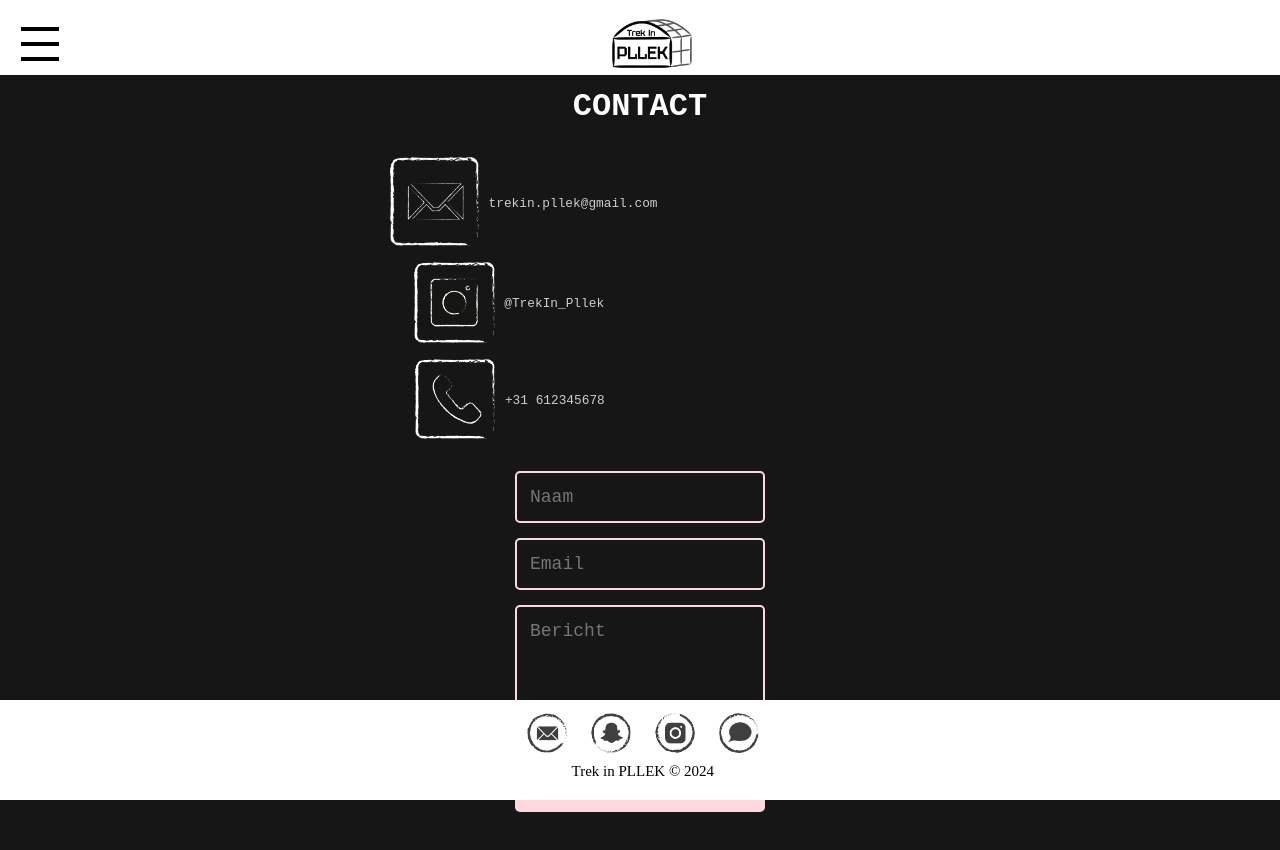
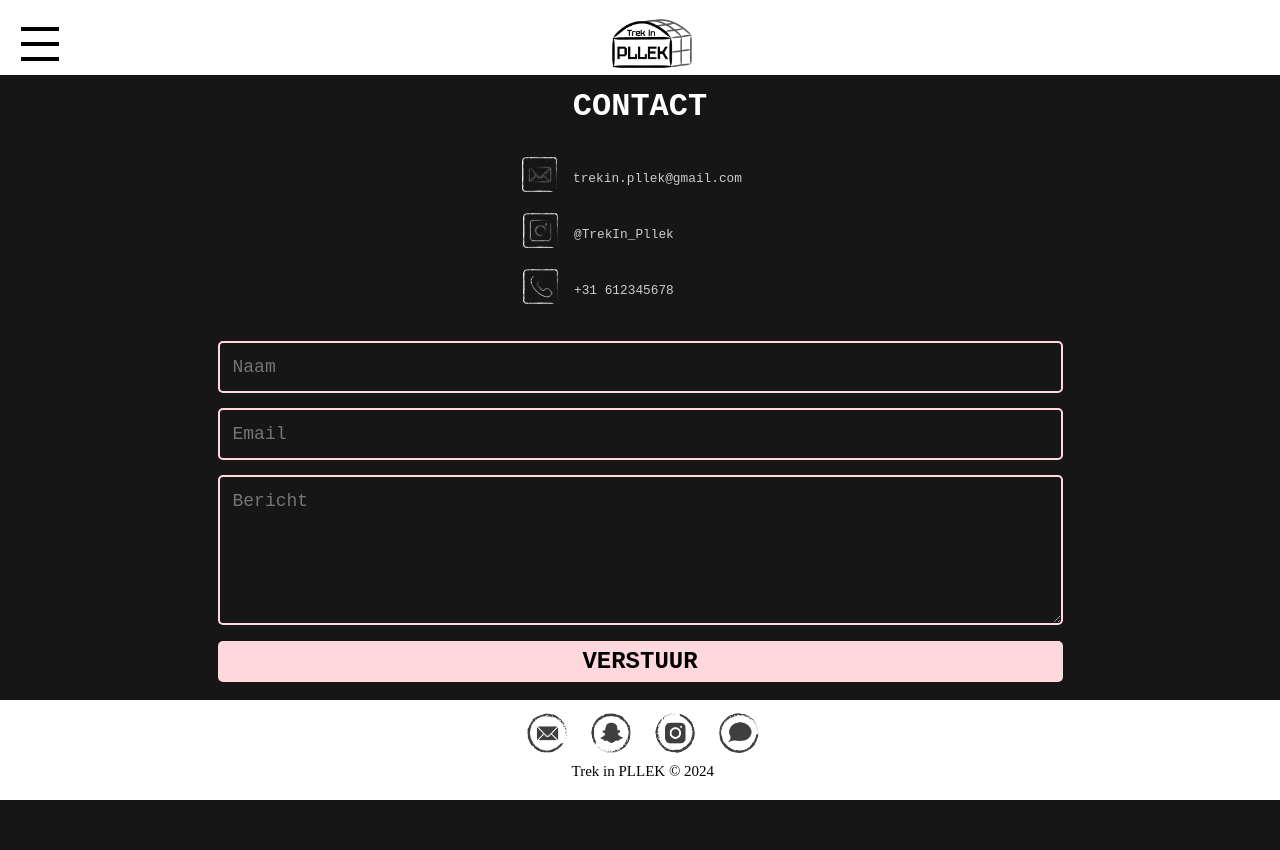
Before and after one commit to YulanStaal3/CMD-Mijn-lieve-groene-stad, a plain HTML site: page contact.html in a window 1280 px wide. After the commit the page ends 800 px from the top, so only its background shows below. Drawn offline with Linux system fonts and the light colour scheme.

Commit message:
form fixings

```diff
--- a/contact.html
+++ b/contact.html
@@ -41,26 +41,30 @@
 
 <div class="contact-icon">
   <div class="icon-item">
+    <a href="mailto:trekin.pllek@gmail.com">
     <img src="images/contact/contact_mail.png" alt="mail">
+  </a>
     <p>trekin.pllek@gmail.com</p>
   </div>
-  <div class="icon-item">
+  <div class="icon-item2">
+    <a href="https://www.instagram.com/TrekIn_Pllek">
     <img src="images/contact/contact_insta.png" alt="insta">
+  </a>
     <p>@TrekIn_Pllek</p>
   </div>
-  <div class="icon-item">
+  <div class="icon-item2">
+    <a href="tel:+31612345678">
     <img src="images/contact/contact_tel.png" alt="tel">
+  </a>
     <p>+31 612345678</p>
   </div>
 </div>
-
-
 
     <form>
       <input name="name" type="text" class="feedback-input" placeholder="Naam" />
       <input name="email" type="text" class="feedback-input" placeholder="Email" />
       <textarea name="text" class="feedback-input" placeholder="Bericht"></textarea>
-      <input type="submit" value="SUBMIT"/>
+      <input type="submit" value="VERSTUUR"/>
     </form>
 
 </main>
--- a/stylesheet.css
+++ b/stylesheet.css
@@ -535,7 +535,6 @@ h2 {
   margin-bottom: 1.3em;
 }
 
-
 .contact-icon {
   margin-top: 2em;
   margin-left: auto;
@@ -548,30 +547,50 @@ h2 {
   font-family: "Andale Mono", AndaleMono, monospace;
   display: flex;
   align-items: center;
-  margin-left: 20px;
+  margin-left: -1em;
+}
+
+.icon-item2 {
+  font-family: "Andale Mono", AndaleMono, monospace;
+  display: flex;
+  align-items: center;
+  margin-left: -5.2em;
 }
 
 .icon-item img {
   margin-bottom: 1em;
-  width: 12%;
+  width: 35px;
   height: auto;
-  margin-left: 15%;
+  margin-right: 0.6em;
+}
+
+.icon-item2 img {
+  margin-bottom: 1em;
+  width: 35px;
+  height: auto;
   margin-right: 0.6em;
 }
 
 .icon-item p {
   margin-bottom: 2em;
   font-size: 0.8em;
-  align-self: center;
-  margin-left: -0,3em;
+  align-self: center; /* Uitlijnen van de tekst links */
+  margin-left: 0.5em; /* Aanpassing van de linkermarge */
+}
+
+.icon-item2 p {
+  margin-bottom: 2em;
+  font-size: 0.8em;
+  align-self: center; /* Uitlijnen van de tekst links */
+  margin-left: 0.5em; /* Aanpassing van de linkermarge */
 }
 
 form {
-max-width: 250px;
+max-width: 65%;
 margin-left: auto;
 margin-right: auto;
 margin-top: 1em;
-margin-bottom: 8em;
+margin-bottom: 7em;
 }
 
 .feedback-input {
```
